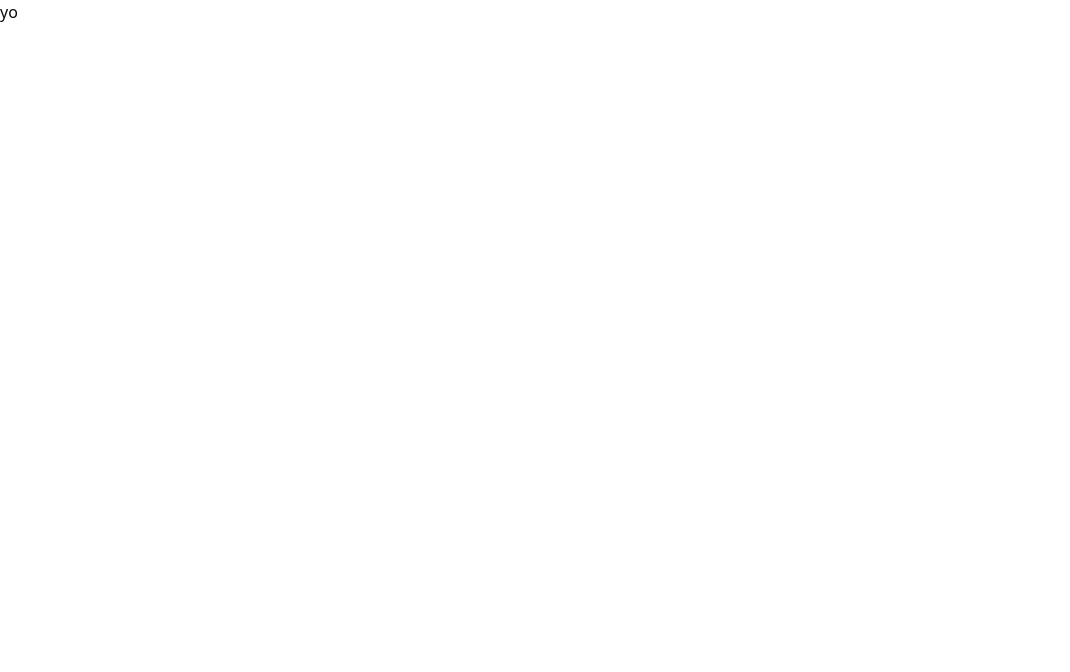
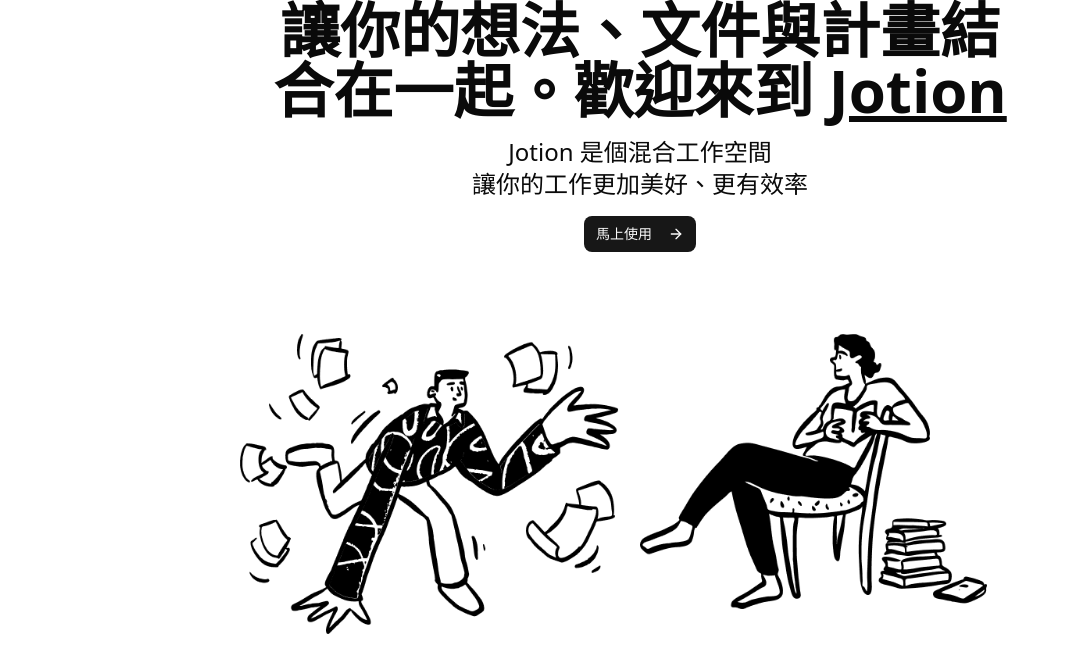
Before and after one commit to zxlee0114/jotion, a Next.js app: page / in a window 1280 px wide. Shown: the top 672 px of the page, without its empty margins (0-1070 px from the left). Built offline with nearby package versions, Linux system fonts and the light colour scheme.

Commit message:
feat: 刪除原有的 Home 元件，新增行銷頁面 (MarketingPage)

```diff
--- a/src/app/(marketing)/page.tsx
+++ b/src/app/(marketing)/page.tsx
@@ -1,5 +1,13 @@
+import Heading from "./_components/heading";
+import Heros from "./_components/heros";
+
 const MarketingPage = () => {
-  return <div>yo</div>;
+  return (
+    <div className="flex-center flex-col md:flex-start gap-y-8 flex-1 px-6 pb-10 text-center">
+      <Heading />
+      <Heros />
+    </div>
+  );
 };
 
 export default MarketingPage;
--- a/src/app/page.tsx
+++ /dev/null
@@ -1,9 +0,0 @@
-import MarketingPage from "./(marketing)/page";
-
-export default function Home() {
-  return (
-    <div className="h-full bg-gray-200">
-      <MarketingPage />
-    </div>
-  );
-}
```
